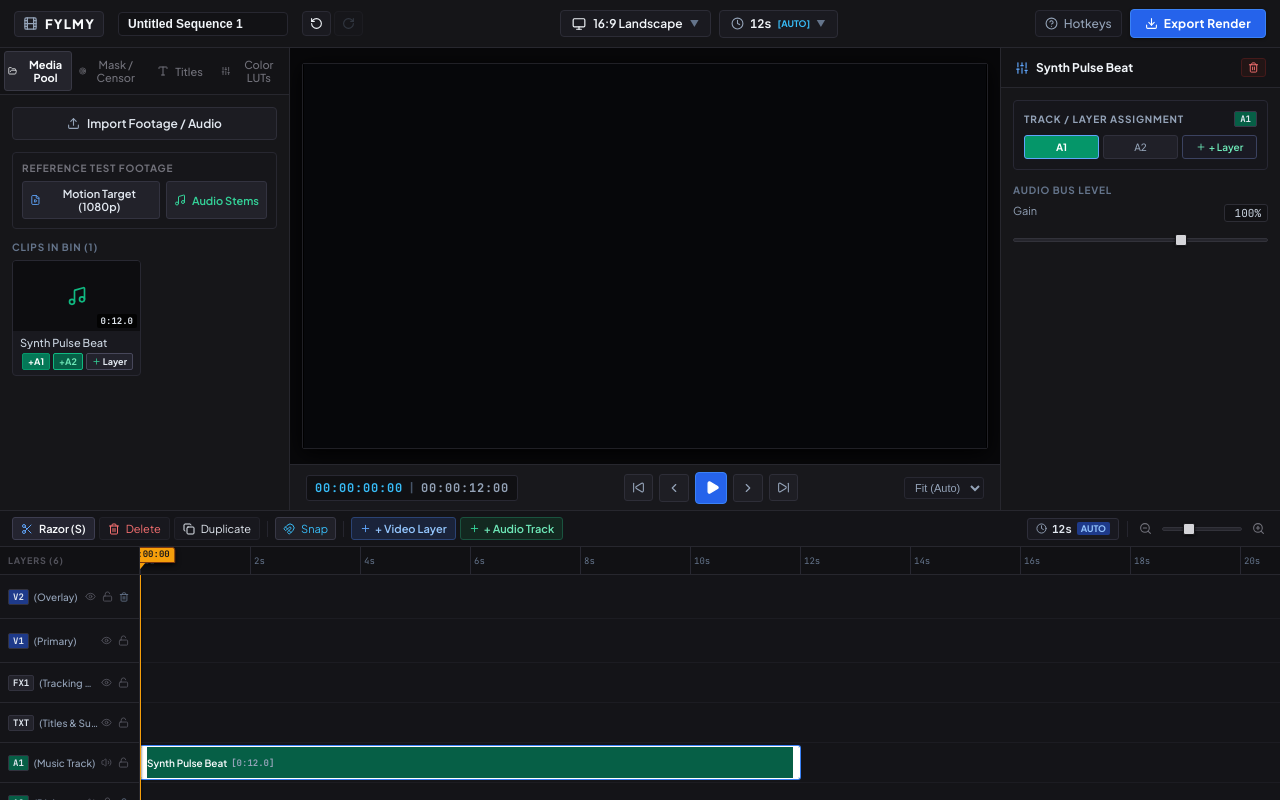
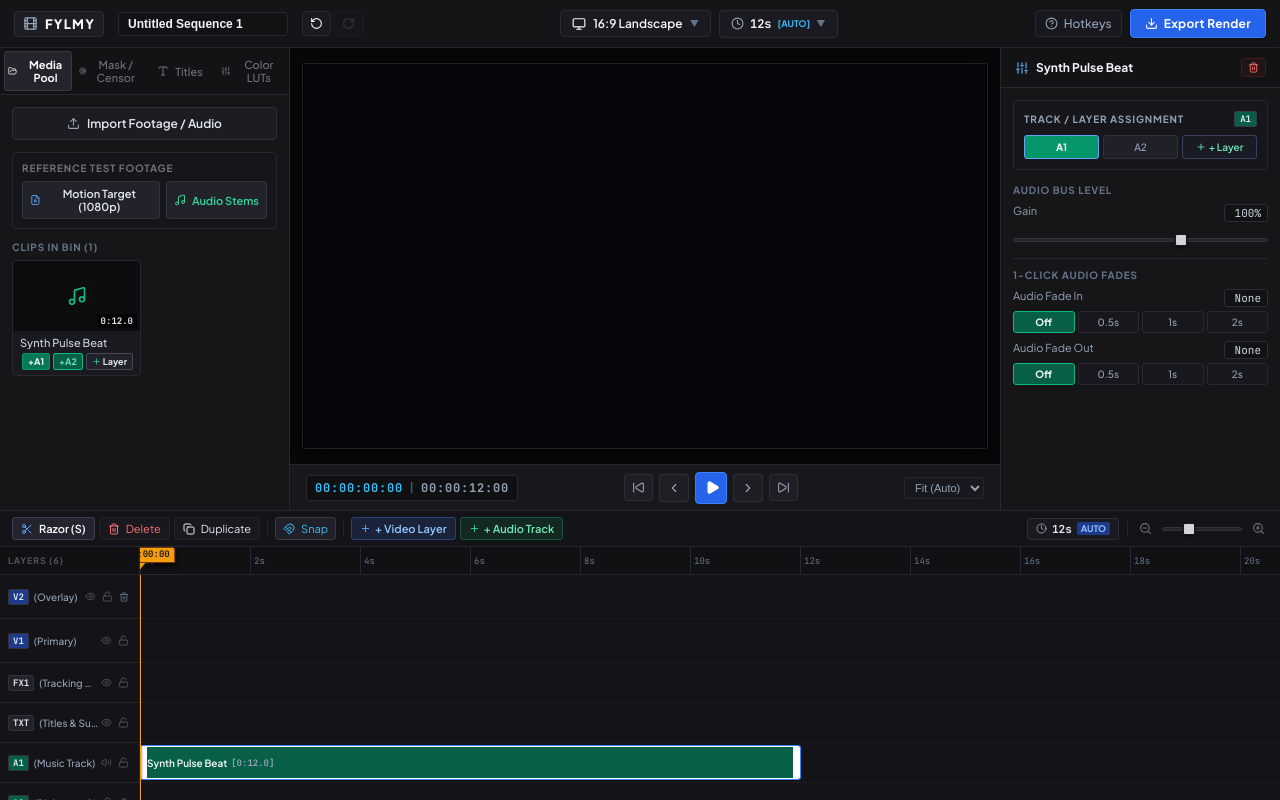
Before and after one commit to siddzzzz/Fylmy, a React (Vite) app: page / in a window 1280 px wide. Both pictures are taken after a click on the button "Audio Stems". Built offline with nearby package versions, Linux system fonts and the light colour scheme.

Commit message:
feat(inspector): add casual speed presets and 1-click video/audio fade transitions

```diff
--- a/src/components/Inspector.jsx
+++ b/src/components/Inspector.jsx
@@ -336,30 +336,36 @@ export function Inspector({
               </div>
             </div>
 
-            {/* Section: Playback Speed & Audio */}
+            {/* Section: Playback Speed & Audio Gain */}
             <div style={{ borderTop: '1px solid var(--border-subtle)', paddingTop: 12 }}>
               <div style={{ fontSize: 10, fontWeight: 700, color: '#64748b', textTransform: 'uppercase', marginBottom: 8, letterSpacing: 0.8 }}>
-                Speed & Gain
+                Speed & Playback
               </div>
 
-              {/* Speed Buttons */}
-              <div style={{ display: 'flex', gap: 3, marginBottom: 10 }}>
-                {[0.5, 0.75, 1.0, 1.25, 1.5, 2.0].map((s) => (
+              {/* Casual Speed Preset Buttons */}
+              <div style={{ display: 'grid', gridTemplateColumns: 'repeat(5, 1fr)', gap: 3, marginBottom: 8 }}>
+                {[
+                  { s: 0.5, label: '0.5x' },
+                  { s: 1.0, label: '1.0x' },
+                  { s: 1.5, label: '1.5x' },
+                  { s: 2.0, label: '2.0x' },
+                  { s: 4.0, label: '4.0x' },
+                ].map(({ s, label }) => (
                   <button
                     key={s}
                     onClick={() => onUpdateClip(selectedClip.id, { speed: s })}
                     style={{
-                      flex: 1,
-                      padding: '4px 2px',
+                      padding: '5px 2px',
                       borderRadius: 3,
                       fontSize: 10,
                       fontWeight: (selectedClip.speed || 1) === s ? 700 : 500,
-                      background: (selectedClip.speed || 1) === s ? '#242430' : '#17171d',
+                      background: (selectedClip.speed || 1) === s ? '#1e3a8a' : '#17171d',
                       border: (selectedClip.speed || 1) === s ? '1px solid #3b82f6' : '1px solid #282832',
-                      color: (selectedClip.speed || 1) === s ? '#60a5fa' : '#94a3b8',
+                      color: (selectedClip.speed || 1) === s ? '#ffffff' : '#94a3b8',
+                      textAlign: 'center',
                     }}
                   >
-                    {s}x
+                    {label}
                   </button>
                 ))}
               </div>
@@ -379,6 +385,71 @@ export function Inspector({
                   onChange={(e) => onUpdateClip(selectedClip.id, { volume: parseFloat(e.target.value) })}
                   style={{ width: '100%' }}
                 />
+              </div>
+            </div>
+
+            {/* Section: 1-Click Transitions & Fades */}
+            <div style={{ borderTop: '1px solid var(--border-subtle)', paddingTop: 12 }}>
+              <div style={{ fontSize: 10, fontWeight: 700, color: '#64748b', textTransform: 'uppercase', marginBottom: 8, letterSpacing: 0.8 }}>
+                1-Click Transitions & Fades
+              </div>
+
+              {/* Fade In */}
+              <div style={{ marginBottom: 8 }}>
+                <div style={{ display: 'flex', justifyContent: 'space-between', fontSize: 11, color: '#94a3b8', marginBottom: 4 }}>
+                  <span>Fade In</span>
+                  <span className="val-badge">{selectedClip.fadeIn ? `${selectedClip.fadeIn}s` : 'None'}</span>
+                </div>
+                <div style={{ display: 'flex', gap: 3 }}>
+                  {[0, 0.5, 1.0, 2.0].map((dur) => (
+                    <button
+                      key={dur}
+                      onClick={() => onUpdateClip(selectedClip.id, { fadeIn: dur })}
+                      style={{
+                        flex: 1,
+                        padding: '4px 0',
+                        borderRadius: 3,
+                        fontSize: 10,
+                        fontWeight: (selectedClip.fadeIn || 0) === dur ? 700 : 500,
+                        background: (selectedClip.fadeIn || 0) === dur ? '#1e3a8a' : '#17171d',
+                        border: (selectedClip.fadeIn || 0) === dur ? '1px solid #3b82f6' : '1px solid #282832',
+                        color: (selectedClip.fadeIn || 0) === dur ? '#ffffff' : '#94a3b8',
+                        textAlign: 'center',
+                      }}
+                    >
+                      {dur === 0 ? 'Off' : `${dur}s`}
+                    </button>
+                  ))}
+                </div>
+              </div>
+
+              {/* Fade Out */}
+              <div>
+                <div style={{ display: 'flex', justifyContent: 'space-between', fontSize: 11, color: '#94a3b8', marginBottom: 4 }}>
+                  <span>Fade Out</span>
+                  <span className="val-badge">{selectedClip.fadeOut ? `${selectedClip.fadeOut}s` : 'None'}</span>
+                </div>
+                <div style={{ display: 'flex', gap: 3 }}>
+                  {[0, 0.5, 1.0, 2.0].map((dur) => (
+                    <button
+                      key={dur}
+                      onClick={() => onUpdateClip(selectedClip.id, { fadeOut: dur })}
+                      style={{
+                        flex: 1,
+                        padding: '4px 0',
+                        borderRadius: 3,
+                        fontSize: 10,
+                        fontWeight: (selectedClip.fadeOut || 0) === dur ? 700 : 500,
+                        background: (selectedClip.fadeOut || 0) === dur ? '#1e3a8a' : '#17171d',
+                        border: (selectedClip.fadeOut || 0) === dur ? '1px solid #3b82f6' : '1px solid #282832',
+                        color: (selectedClip.fadeOut || 0) === dur ? '#ffffff' : '#94a3b8',
+                        textAlign: 'center',
+                      }}
+                    >
+                      {dur === 0 ? 'Off' : `${dur}s`}
+                    </button>
+                  ))}
+                </div>
               </div>
             </div>
 
@@ -681,6 +752,7 @@ export function Inspector({
 
         {/* AUDIO CONTROLS */}
         {isAudio && (
+          <div style={{ display: 'flex', flexDirection: 'column', gap: 12 }}>
             <div>
               <div style={{ fontSize: 10, fontWeight: 700, color: '#64748b', textTransform: 'uppercase', marginBottom: 8, letterSpacing: 0.8 }}>
                 Audio Bus Level
@@ -702,6 +774,72 @@ export function Inspector({
                 />
               </div>
             </div>
+
+            {/* Audio Transitions & Fades */}
+            <div style={{ borderTop: '1px solid var(--border-subtle)', paddingTop: 10 }}>
+              <div style={{ fontSize: 10, fontWeight: 700, color: '#64748b', textTransform: 'uppercase', marginBottom: 8, letterSpacing: 0.8 }}>
+                1-Click Audio Fades
+              </div>
+
+              {/* Fade In */}
+              <div style={{ marginBottom: 8 }}>
+                <div style={{ display: 'flex', justifyContent: 'space-between', fontSize: 11, color: '#94a3b8', marginBottom: 4 }}>
+                  <span>Audio Fade In</span>
+                  <span className="val-badge">{selectedClip.fadeIn ? `${selectedClip.fadeIn}s` : 'None'}</span>
+                </div>
+                <div style={{ display: 'flex', gap: 3 }}>
+                  {[0, 0.5, 1.0, 2.0].map((dur) => (
+                    <button
+                      key={dur}
+                      onClick={() => onUpdateClip(selectedClip.id, { fadeIn: dur })}
+                      style={{
+                        flex: 1,
+                        padding: '4px 0',
+                        borderRadius: 3,
+                        fontSize: 10,
+                        fontWeight: (selectedClip.fadeIn || 0) === dur ? 700 : 500,
+                        background: (selectedClip.fadeIn || 0) === dur ? '#065f46' : '#17171d',
+                        border: (selectedClip.fadeIn || 0) === dur ? '1px solid #10b981' : '1px solid #282832',
+                        color: (selectedClip.fadeIn || 0) === dur ? '#ffffff' : '#94a3b8',
+                        textAlign: 'center',
+                      }}
+                    >
+                      {dur === 0 ? 'Off' : `${dur}s`}
+                    </button>
+                  ))}
+                </div>
+              </div>
+
+              {/* Fade Out */}
+              <div>
+                <div style={{ display: 'flex', justifyContent: 'space-between', fontSize: 11, color: '#94a3b8', marginBottom: 4 }}>
+                  <span>Audio Fade Out</span>
+                  <span className="val-badge">{selectedClip.fadeOut ? `${selectedClip.fadeOut}s` : 'None'}</span>
+                </div>
+                <div style={{ display: 'flex', gap: 3 }}>
+                  {[0, 0.5, 1.0, 2.0].map((dur) => (
+                    <button
+                      key={dur}
+                      onClick={() => onUpdateClip(selectedClip.id, { fadeOut: dur })}
+                      style={{
+                        flex: 1,
+                        padding: '4px 0',
+                        borderRadius: 3,
+                        fontSize: 10,
+                        fontWeight: (selectedClip.fadeOut || 0) === dur ? 700 : 500,
+                        background: (selectedClip.fadeOut || 0) === dur ? '#065f46' : '#17171d',
+                        border: (selectedClip.fadeOut || 0) === dur ? '1px solid #10b981' : '1px solid #282832',
+                        color: (selectedClip.fadeOut || 0) === dur ? '#ffffff' : '#94a3b8',
+                        textAlign: 'center',
+                      }}
+                    >
+                      {dur === 0 ? 'Off' : `${dur}s`}
+                    </button>
+                  ))}
+                </div>
+              </div>
+            </div>
+          </div>
         )}
       </div>
     </aside>
--- a/src/engine/Compositor.js
+++ b/src/engine/Compositor.js
@@ -106,7 +106,7 @@ export class Compositor {
           const mediaEl = mediaElements.get(clip.id) || mediaElements.get(clip.assetId);
           if (!mediaEl) continue;
 
-          this.renderClipMedia(ctx, clip, mediaEl, width, height, isBaseTrack, previewMode);
+          this.renderClipMedia(ctx, clip, mediaEl, width, height, isBaseTrack, previewMode, currentTime);
         }
       }
     }
@@ -128,7 +128,7 @@ export class Compositor {
     for (const track of textTracks) {
       for (const clip of track.clips) {
         if (currentTime >= clip.start && currentTime < clip.start + clip.duration) {
-          this.renderTextClip(ctx, clip, width, height);
+          this.renderTextClip(ctx, clip, width, height, currentTime);
         }
       }
     }
@@ -137,7 +137,7 @@ export class Compositor {
   /**
    * Render individual video/image clip with transform, fit mode, and filters
    */
-  renderClipMedia(ctx, clip, mediaEl, canvasWidth, canvasHeight, isBaseTrack = false, previewMode = true) {
+  renderClipMedia(ctx, clip, mediaEl, canvasWidth, canvasHeight, isBaseTrack = false, previewMode = true, currentTime = 0) {
     const isVideo = mediaEl instanceof HTMLVideoElement;
     const isImg = mediaEl instanceof HTMLImageElement;
     if (!isVideo && !isImg) return;
@@ -170,8 +170,23 @@ export class Compositor {
       (!filters.saturation || filters.saturation === 100) &&
       (!filters.temperature || filters.temperature === 0);
 
+    // Calculate dynamic 1-click Fade In / Fade Out transition curve
+    let fadeMultiplier = 1;
+    if (clip.fadeIn && clip.fadeIn > 0) {
+      const elapsed = currentTime - clip.start;
+      if (elapsed < clip.fadeIn) {
+        fadeMultiplier *= Math.max(0, Math.min(1, elapsed / clip.fadeIn));
+      }
+    }
+    if (clip.fadeOut && clip.fadeOut > 0) {
+      const remaining = (clip.start + clip.duration) - currentTime;
+      if (remaining < clip.fadeOut) {
+        fadeMultiplier *= Math.max(0, Math.min(1, remaining / clip.fadeOut));
+      }
+    }
+
     ctx.save();
-    ctx.globalAlpha = transform.opacity ?? 1;
+    ctx.globalAlpha = (transform.opacity ?? 1) * fadeMultiplier;
 
     if (isDefaultFilters) {
       ctx.filter = 'none';
@@ -338,7 +353,7 @@ export class Compositor {
   /**
    * Render Styled Text Overlay
    */
-  renderTextClip(ctx, clip, canvasWidth, canvasHeight) {
+  renderTextClip(ctx, clip, canvasWidth, canvasHeight, currentTime = 0) {
     const config = clip.textConfig || {
       text: 'Title Text',
       fontSize: 48,
@@ -349,7 +364,22 @@ export class Compositor {
       yPos: 80, // percentage from top
     };
 
+    let fadeMultiplier = 1;
+    if (clip.fadeIn && clip.fadeIn > 0) {
+      const elapsed = currentTime - clip.start;
+      if (elapsed < clip.fadeIn) {
+        fadeMultiplier *= Math.max(0, Math.min(1, elapsed / clip.fadeIn));
+      }
+    }
+    if (clip.fadeOut && clip.fadeOut > 0) {
+      const remaining = (clip.start + clip.duration) - currentTime;
+      if (remaining < clip.fadeOut) {
+        fadeMultiplier *= Math.max(0, Math.min(1, remaining / clip.fadeOut));
+      }
+    }
+
     ctx.save();
+    ctx.globalAlpha = fadeMultiplier;
     const fontSize = Math.round((config.fontSize / 1080) * canvasHeight);
     ctx.font = `700 ${fontSize}px ${config.fontFamily || 'Outfit, sans-serif'}`;
     ctx.textAlign = config.align || 'center';
```
Lines whose indentation alone changed are shown as unchanged.
